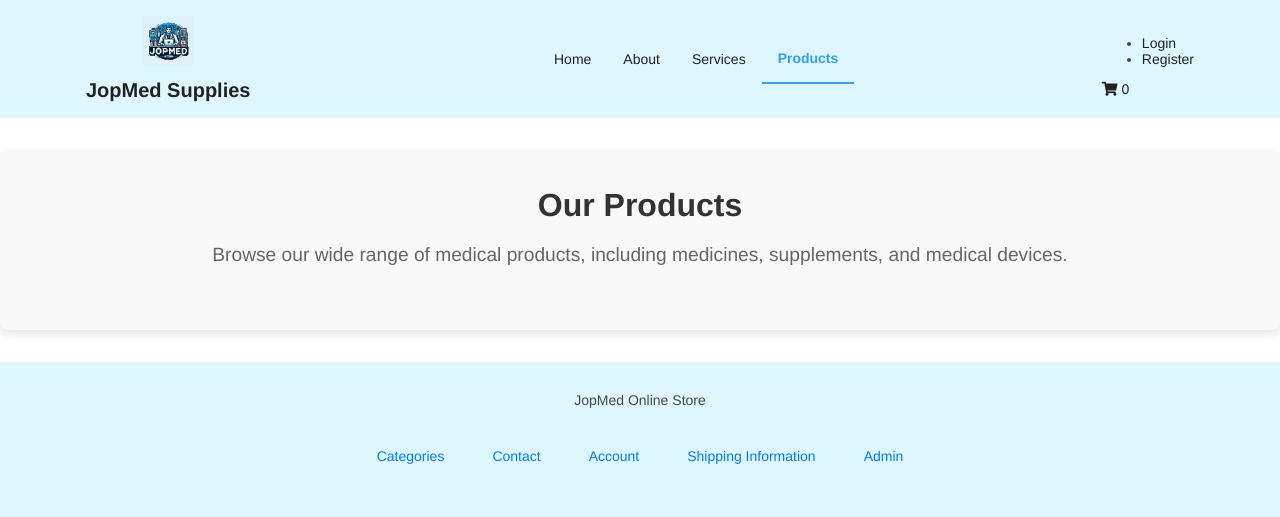
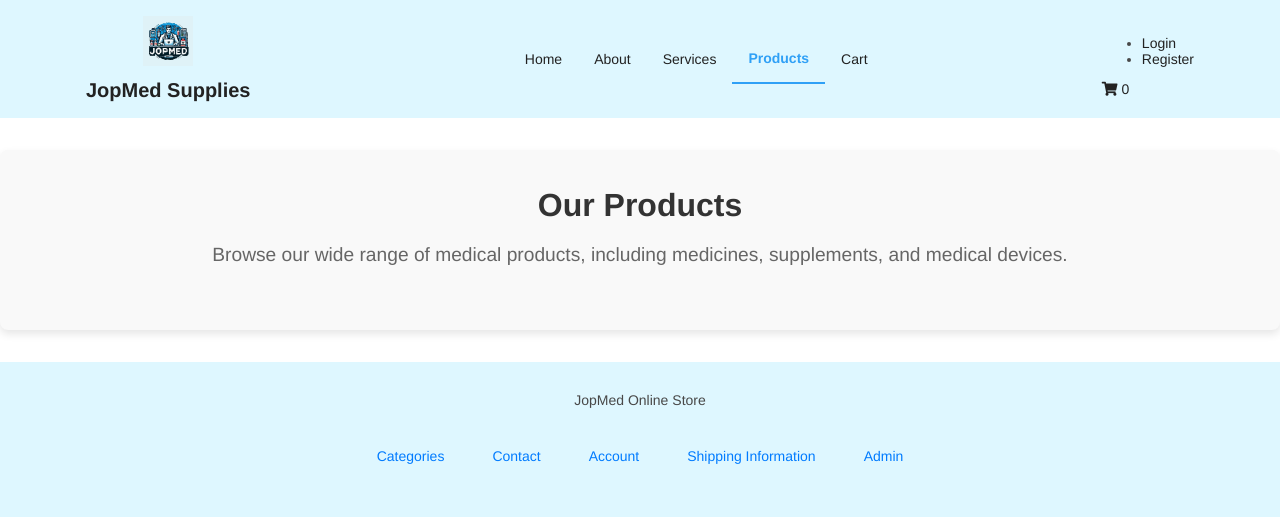
Before and after one commit to Stevecmd/JopMed_v1, a Flask app: page /products in a window 1280 px wide. Shown: the top 517 px of the page. Run offline with Flask 3, Linux system fonts and the light colour scheme; a database or web service that is not in the repository returns one stand-in record (values such as "Sample title"); data that the repository does not hold is empty.

Commit message:
chore: cart buttons design updated

```diff
--- a/web_dynamic/templates/base.html
+++ b/web_dynamic/templates/base.html
@@ -14,7 +14,7 @@
     <link rel="stylesheet" href="{{ url_for('static', filename='styles/about.css') }}">
     <link rel="stylesheet" href="{{ url_for('static', filename='styles/products.css') }}">
     <link rel="stylesheet" href="{{ url_for('static', filename='styles/services.css') }}">
-    <!-- <link rel="stylesheet" href="{{ url_for('static', filename='styles/cart.css') }}"> -->
+    <link rel="stylesheet" href="{{ url_for('static', filename='styles/cart.css') }}">
     <script src="https://code.jquery.com/jquery-3.6.0.min.js"></script>
     <script type="text/javascript" src="{{ url_for('static', filename='scripts/header.js') }}"></script>
     <link rel="stylesheet" href="https://cdnjs.cloudflare.com/ajax/libs/font-awesome/5.15.4/css/all.min.css">
@@ -36,6 +36,7 @@
                         <li class="nav__item"><a href="{{ url_for('about') }}" class="{% if request.path == url_for('about') %}active{% endif %}">About</a></li>
                         <li class="nav__item"><a href="{{ url_for('services') }}" class="{% if request.path == url_for('services') %}active{% endif %}">Services</a></li>
                         <li class="nav__item"><a href="{{ url_for('products') }}" class="{% if request.path == url_for('products') %}active{% endif %}">Products</a></li>
+                        <li class="nav__item"><a href="{{ url_for('cart') }}" class="{% if request.path == url_for('cart') %}active{% endif %}">Cart</a></li>
                     </ul>
                 </nav>
             </div>
@@ -61,7 +62,7 @@
                 </div>
                 <!-- Shopping cart icon -->
                 <div id="cart-icon">
-                    <a href="{{ url_for('cart_page') }}">
+                    <a href="{{ url_for('cart') }}">
                         <i class="fas fa-shopping-cart"></i>
                         <span id="cart-count">0</span>
                     </a>
--- /dev/null
+++ b/web_dynamic/templates/cart.html
@@ -0,0 +1,78 @@
+{% extends "base.html" %}
+
+{% block title %}Shopping Cart - JopMed{% endblock %}
+
+{% block content %}
+<div class="cart-container">
+    <h1>Your Shopping Cart</h1>
+    <div id="cart-items">
+        <!-- Cart items will be dynamically inserted here -->
+    </div>
+    <div id="cart-total">Total: $<span id="total-amount">0.00</span></div>
+    <button id="checkout-button">Proceed to Checkout</button>
+</div>
+
+<script>
+    document.addEventListener('DOMContentLoaded', function() {
+        const cartItemsContainer = document.getElementById('cart-items');
+        const totalAmountElement = document.getElementById('total-amount');
+
+        function loadCart() {
+            fetch('/api/cart')
+            .then(response => response.json())
+            .then(cart => {
+                cartItemsContainer.innerHTML = '';
+                let total = 0;
+                cart.forEach(item => {
+                    const itemElement = document.createElement('div');
+                    itemElement.className = 'cart-item';
+                    itemElement.innerHTML = `
+                        <img src="${item.image_url || '/static/images/default-product.jpg'}" alt="${item.product_name}" class="cart-item-image">
+                        <div class="cart-item-details">
+                            <h3>${item.product_name}</h3>
+                            <p>Price: $${item.product_price.toFixed(2)}</p>
+                            <p>Quantity: ${item.quantity}</p>
+                        </div>
+                        <button class="remove-item" data-product-id="${item.product_id}">Remove</button>
+                    `;
+                    cartItemsContainer.appendChild(itemElement);
+                    total += item.product_price * item.quantity;
+                });
+                totalAmountElement.textContent = total.toFixed(2);
+            })
+            .catch(error => console.error('Error loading cart:', error));
+        }
+
+        loadCart();
+
+        cartItemsContainer.addEventListener('click', function(event) {
+            if (event.target.classList.contains('remove-item')) {
+                const productId = event.target.getAttribute('data-product-id');
+                updateCart(productId, -1);
+            }
+        });
+
+        function updateCart(productId, change) {
+            fetch('/api/cart/update', {
+                method: 'POST',
+                headers: {
+                    'Content-Type': 'application/json',
+                },
+                body: JSON.stringify({
+                    product_id: productId,
+                    quantity_change: change
+                })
+            })
+            .then(response => response.json())
+            .then(data => {
+                if (data.success) {
+                    loadCart();
+                } else {
+                    alert('Failed to update cart.');
+                }
+            })
+            .catch(error => console.error('Error updating cart:', error));
+        }
+    });
+</script>
+{% endblock %}
--- a/web_dynamic/templates/products.html
+++ b/web_dynamic/templates/products.html
@@ -25,12 +25,66 @@
                 <p class="product-description">${product.description}</p>
                 <p class="product-price">$${parseFloat(product.price).toFixed(2)}</p>
                 <p class="product-stock">In stock: ${product.stock}</p>
-
+                <div class="cart-controls">
+                    <button class="decrement-cart" data-product-id="${product.id}">-</button>
+                    <span class="cart-quantity" data-product-id="${product.id}">0</span>
+                    <button class="increment-cart" data-product-id="${product.id}">+</button>
+                </div>
             `;
             productsContainer.appendChild(productCard);
         });
 
+        document.querySelectorAll('.increment-cart, .decrement-cart').forEach(button => {
+            button.addEventListener('click', function() {
+                const productId = this.getAttribute('data-product-id');
+                const change = this.classList.contains('increment-cart') ? 1 : -1;
+                updateCart(productId, change);
+            });
+        });
+
+        function updateCart(productId, change) {
+            fetch('/cart/update', {
+                method: 'POST',
+                headers: {
+                    'Content-Type': 'application/json',
+                },
+                body: JSON.stringify({
+                    product_id: productId,
+                    quantity_change: change
+                })
+            })
+            .then(response => response.json())
+            .then(data => {
+                if (data.success) {
+                    updateQuantityDisplay(productId, change);
+                } else {
+                    alert('Failed to update cart.');
+                }
+            })
+            .catch(error => console.error('Error updating cart:', error));
+        }
+
+        function updateQuantityDisplay(productId, change) {
+            const quantityElement = document.querySelector(`.cart-quantity[data-product-id="${productId}"]`);
+            if (quantityElement) {
+                let newQuantity = parseInt(quantityElement.textContent) + change;
+                newQuantity = Math.max(0, newQuantity);
+                quantityElement.textContent = newQuantity;
+            }
+        }
+
+        function initializeCartQuantities() {
+            fetch('/cart')
+            .then(response => response.json())
+            .then(cart => {
+                for (const item of cart) {
+                    updateQuantityDisplay(item.product_id, item.quantity);
+                }
+            })
+            .catch(error => console.error('Error fetching cart:', error));
+        }
+
+        initializeCartQuantities();
     });
-
 </script>
 {% endblock %}
```
